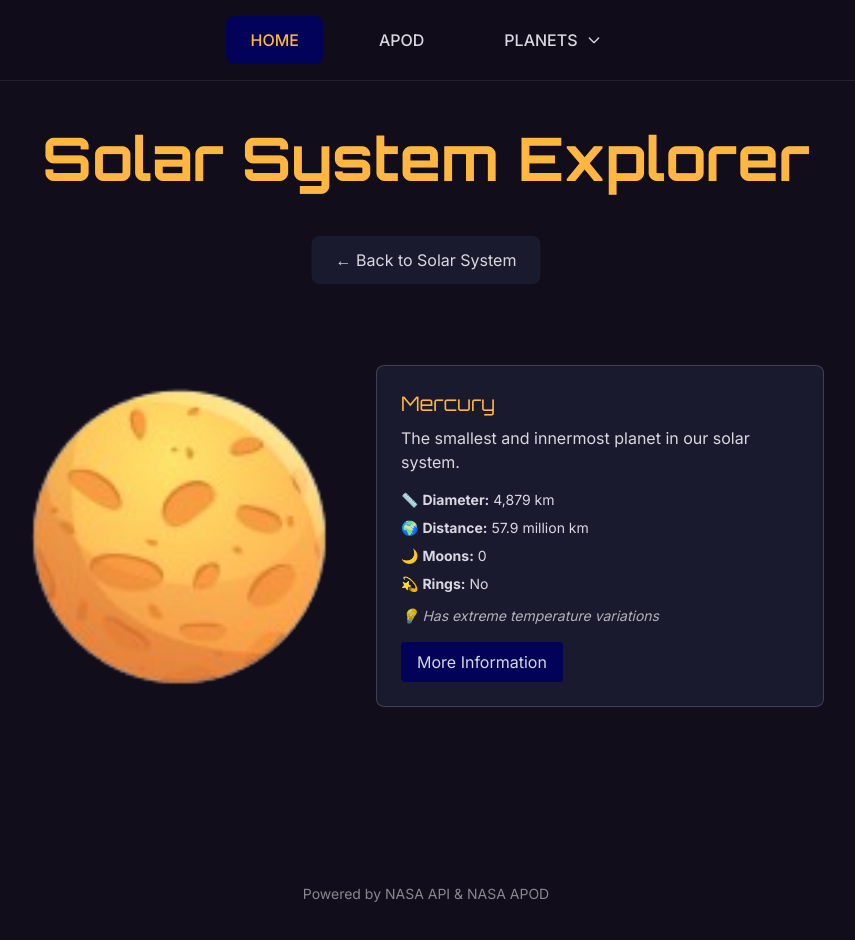
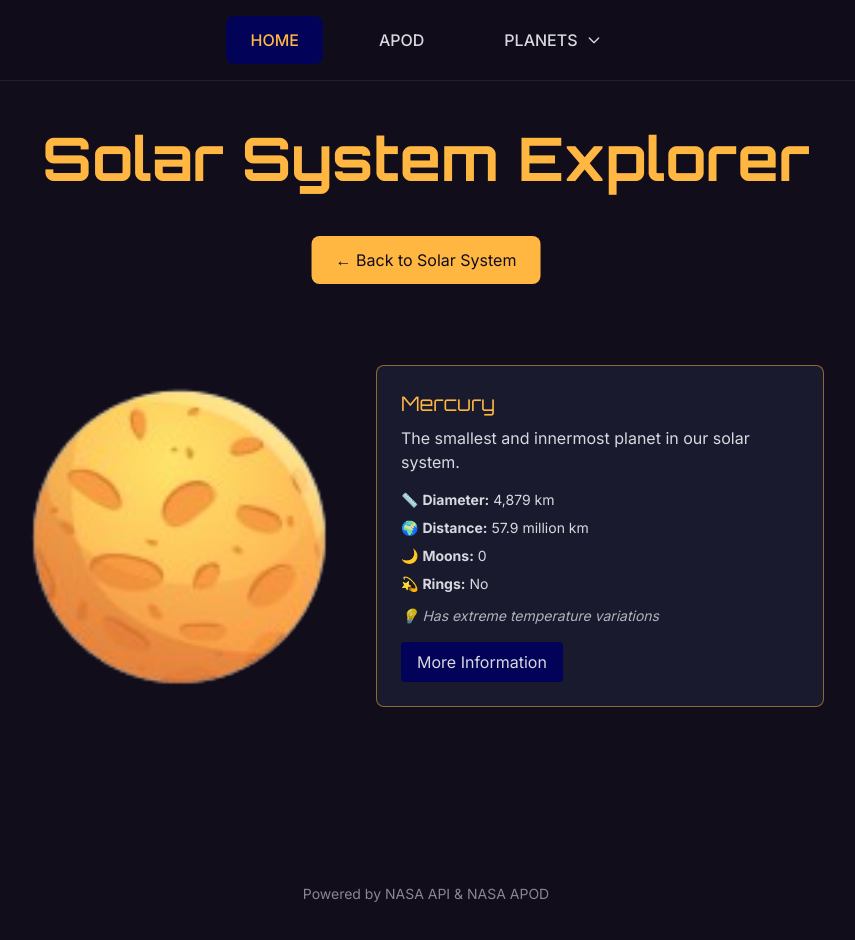
Before and after one commit to MariusChristensen/solar-system, a Next.js app: page / in a window 1280 px wide. Both pictures are taken after a click on the button 716 px from the left and 658 px from the top of the page. Shown: the top 940 px of the page, without its empty margins (214-1069 px from the left). Built offline with nearby package versions, Linux system fonts and the light colour scheme.

Commit message:
small styling tweaks

```diff
--- a/src/components/OrbitalSolarSystem.jsx
+++ b/src/components/OrbitalSolarSystem.jsx
@@ -181,8 +181,7 @@ export default function OrbitalSolarSystem({ planets }) {
             {/* Back Button */}
             <motion.button
               onClick={handleBackToOrbital}
-              className="absolute top-0 left-1/2 transform -translate-x-1/2 px-6 py-3 bg-space-card text-space-text rounded-lg font-body hover:bg-space-header hover:text-space-bg transition-colors"
-              whileHover={{ scale: 1.05 }}
+              className="absolute top-0 left-1/2 transform -translate-x-1/2 px-6 py-3 bg-space-header text-space-bg rounded-lg font-body"
               whileTap={{ scale: 0.95 }}
             >
               ← Back to Solar System
--- a/src/components/PlanetCard.jsx
+++ b/src/components/PlanetCard.jsx
@@ -3,10 +3,8 @@ import Link from "next/link";
 
 export default function PlanetCard({ planet }) {
   return (
-    <div className="bg-space-card p-6 rounded-lg border border-space-text/20 hover:border-space-header/50 transition-colors">
-      <h3 className="text-xl font-header text-space-header mb-2">
-        {planet.name}
-      </h3>
+    <div className="bg-space-card p-6 rounded-lg border border-space-header/50">
+      <h3 className="text-xl font-header text-space-header mb-2">{planet.name}</h3>
       <p className="text-space-text mb-4 font-body">{planet.description}</p>
 
       <div className="space-y-2 text-sm text-space-text font-body">
@@ -14,19 +12,15 @@ export default function PlanetCard({ planet }) {
           📏 <span className="font-bold">Diameter:</span> {planet.diameter}
         </div>
         <div>
-          🌍 <span className="font-bold">Distance:</span>{" "}
-          {planet.distanceFromSun}
+          🌍 <span className="font-bold">Distance:</span> {planet.distanceFromSun}
         </div>
         <div>
           🌙 <span className="font-bold">Moons:</span> {planet.moons}
         </div>
         <div>
-          💫 <span className="font-bold">Rings:</span>{" "}
-          {planet.hasRings ? "Yes" : "No"}
+          💫 <span className="font-bold">Rings:</span> {planet.hasRings ? "Yes" : "No"}
         </div>
-        <div className="text-space-text/80 italic mt-3">
-          💡 {planet.interesting_facts}
-        </div>
+        <div className="text-space-text/80 italic mt-3">💡 {planet.interesting_facts}</div>
       </div>
 
       <Link
```
